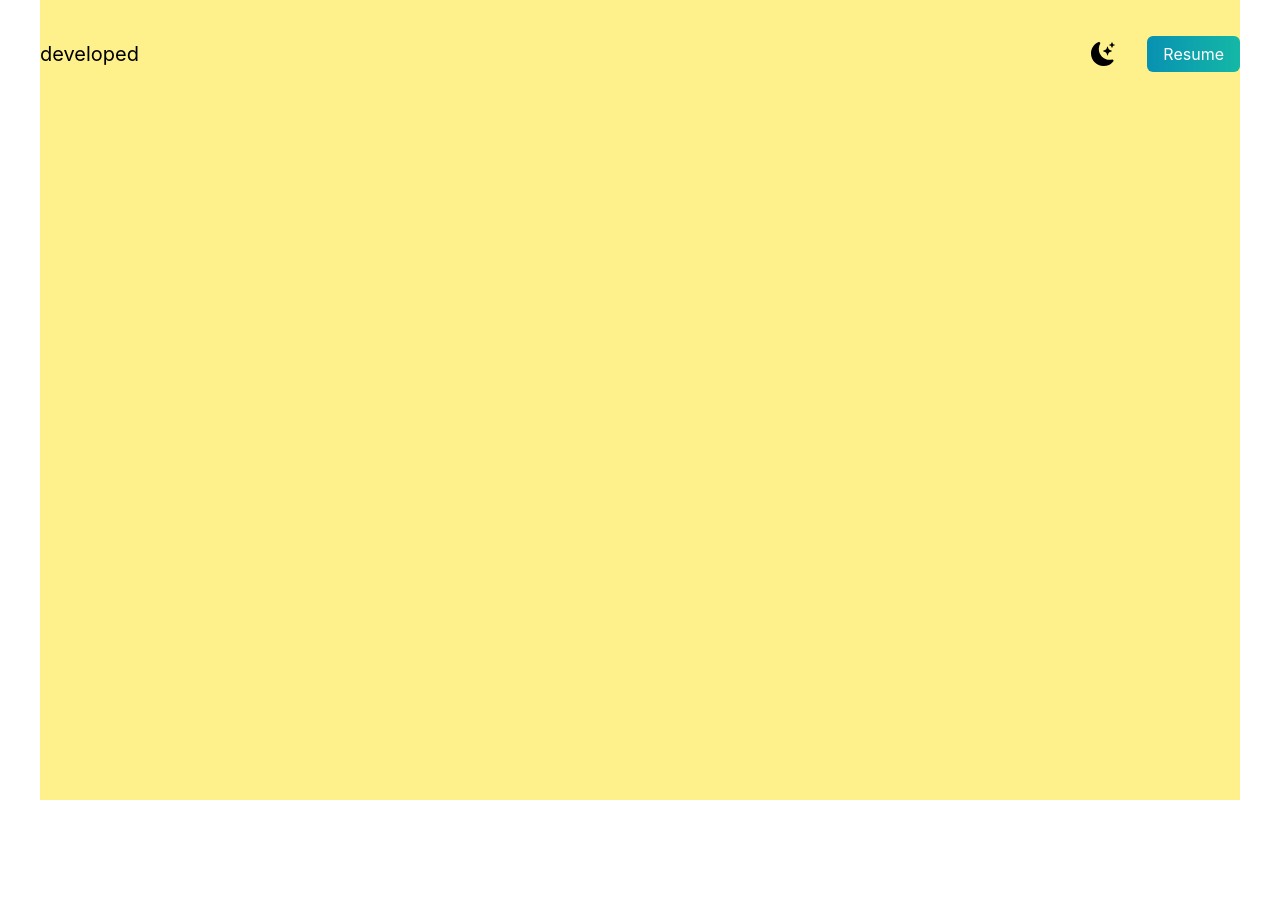
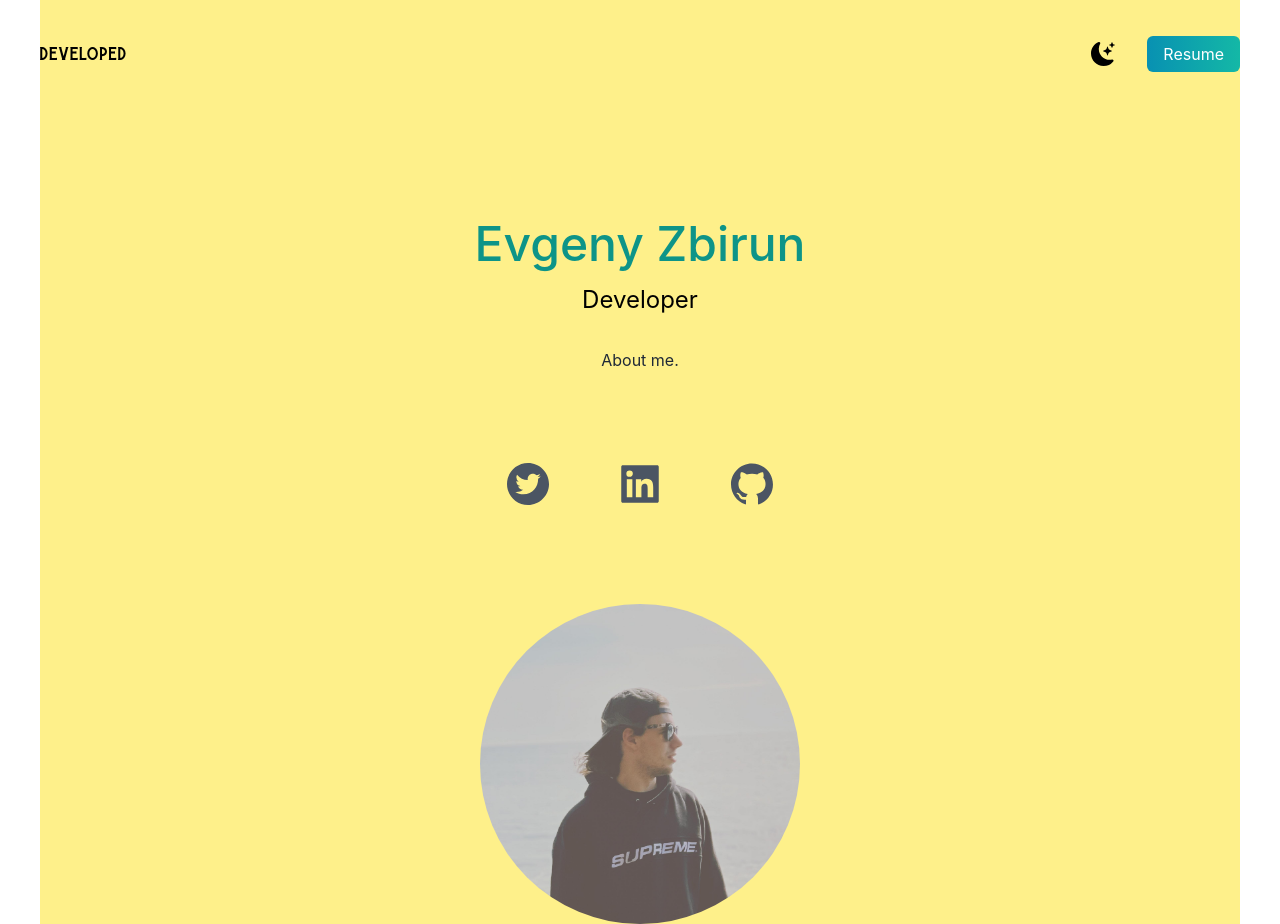
Before and after one commit to evegyzbirun/evgeny-portfolio1, a Next.js app: page / in a window 1280 px wide. Before the commit the page ends 800 px from the top, so only its background shows below. Built offline with nearby package versions, Linux system fonts and the light colour scheme.

Commit message:
added image

```diff
--- a/pages/index.js
+++ b/pages/index.js
@@ -1,6 +1,8 @@
 import Head from "next/head";
-import { BsFillMoonStarsFill } from 'react-icons/bs'
-
+import { BsFillMoonStarsFill } from 'react-icons/bs';
+import { AiFillTwitterCircle, AiFillLinkedin, AiFillGithub } from 'react-icons/ai';
+import Image from "next/image";
+import deved from "../public/evgeny1.jpg";
 
 
 export default function Home() {
@@ -16,16 +18,34 @@
       <main className="bg-white px-10">
         <section className=" bg-yellow-200 min-h-screen">
           <nav className="py-10 mb-14 flex justify-between">
-            <h1 className="text-xl">developed</h1>
+            <h1 className="text-xl font-burtons">developed</h1>
             <ul className="flex items-center">
               <li>
-                <BsFillMoonStarsFill className="cursor-pointer text-2xl"/>
+                <BsFillMoonStarsFill className="cursor-pointer text-2xl" />
               </li>
               <li>
                 <a className="bg-gradient-to-r from-cyan-600 to-teal-500 text-white px-4 py-2 rounded-md ml-8" href="#">Resume</a>
               </li>
             </ul>
           </nav>
+
+          <div className="text-center p-12">
+            <h2 className="text-5xl py-2 text-teal-600 font-medium">Evgeny Zbirun</h2>
+            <h3 className="text-2xl py-2">Developer</h3>
+            <p className="text-md py-5 leading-8 text-gray-800">
+              About me.
+            </p>
+          </div>
+
+          <div className="text-5xl flex justify-center gap-16 py-4 text-gray-600">
+            <AiFillTwitterCircle />
+            <AiFillLinkedin />
+            <AiFillGithub />
+          </div>
+
+          <div className="relative mx-auto bg-gradient-to-b from-teal-500 rounded-full w-80 h-80 mt-20 overflow-hidden">
+            <Image src={deved}/>
+          </div>
         </section>
       </main>
     </div>
```
Also changed, not shown: public/evgeny1.jpg (added).
